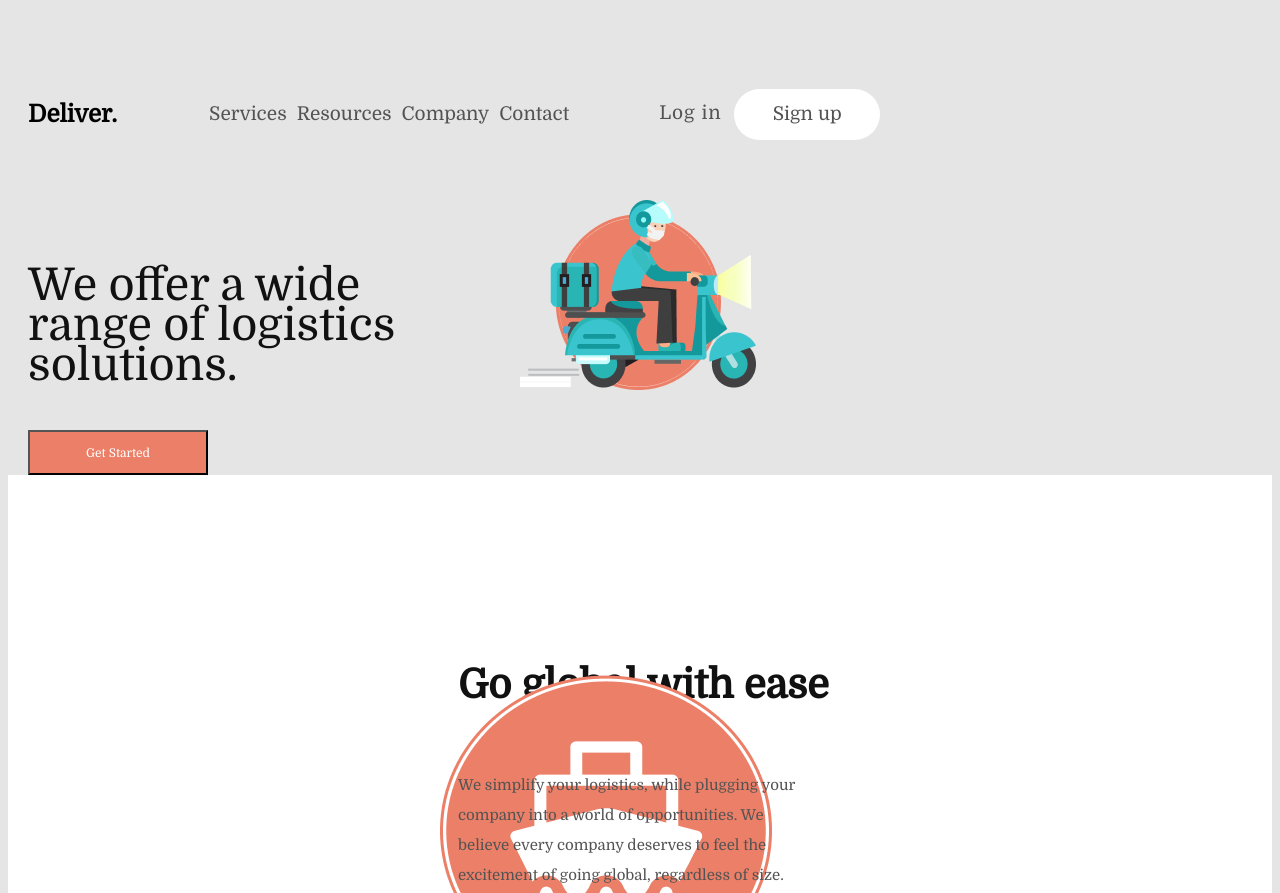
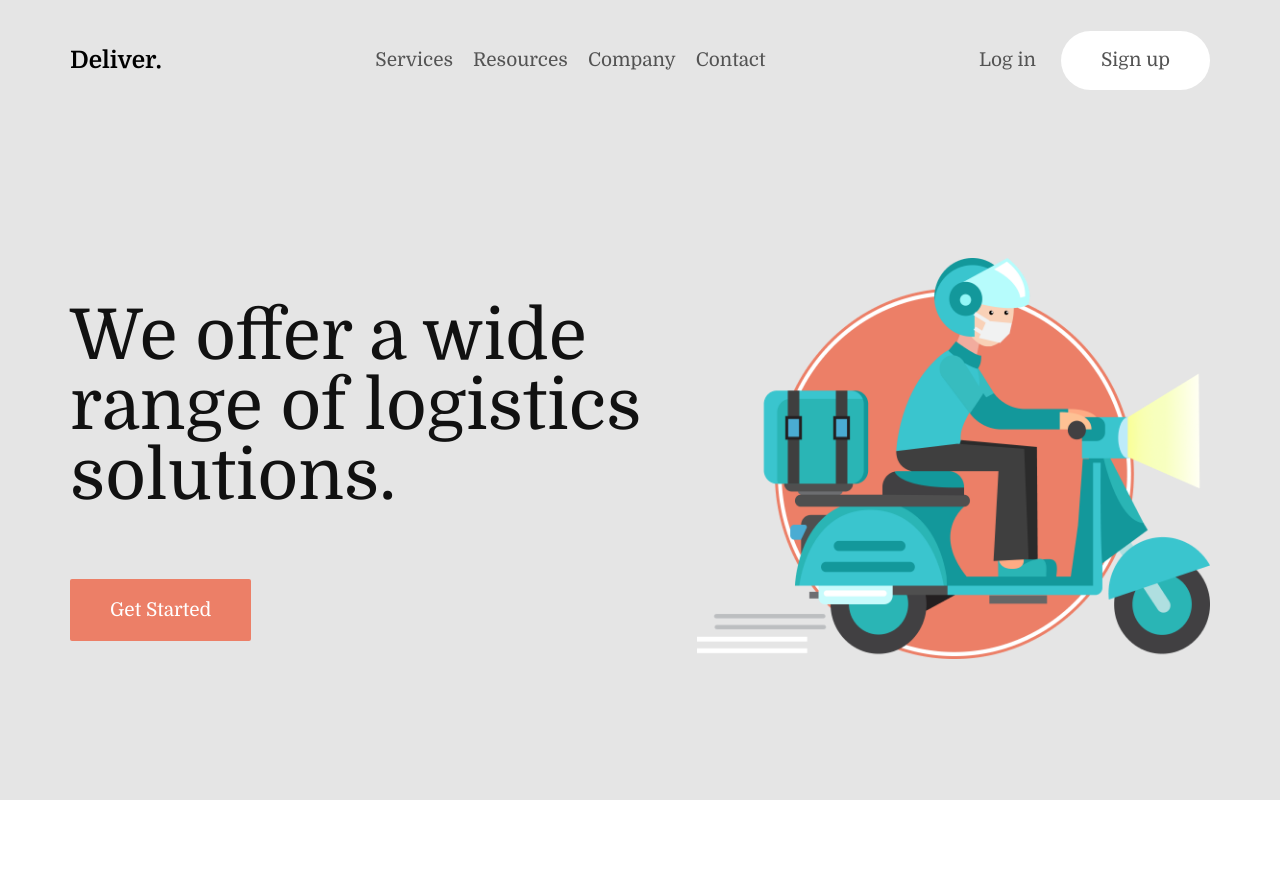
Before and after one commit to Temchic21/Deliver, a plain HTML site: page index.html in a window 1280 px wide. Shown: the top 893 px of the page. Drawn offline with Linux system fonts and the light colour scheme.

Commit message:
Update css and html

```diff
--- a/css/style.css
+++ b/css/style.css
@@ -1,47 +1,62 @@
+@import url("https://fonts.googleapis.com/css2?family=Domine:wght@400;700&display=swap");
+
 body {
   height: 100%;
   line-height: 1;
-  font-size: 15px;
+  font-size: 16px;
   background-color: #e5e5e5;
   font-family: "Domine", serif;
+  margin: 0;
 }
 
-.header {
-  position: relative;
-  margin-left: 20px;
-  margin-right: 20px;
-}
-
-.header-wrapper {
-  display: flex;
-  -webkit-box-align: center;
-  align-items: center;
-}
-
-.logo {
-  display: block;
-  width: 101px;
-  height: 27px;
-  margin-left: 0;
-  margin-top: 0;
-  font-family: "Domine";
-
-  font-weight: 700;
-  font-size: 24px;
-  line-height: 27px;
-}
-
-.main-menu {
-  display: flex;
-  list-style-type: none;
-  align-items: center;
-  padding: 80px;
+ul {
+  margin-block-start: 0;
+  margin-block-end: 0;
+  padding-inline-start: 0;
 }
 
 .container {
-  margin-right: 10px;
+  width: 100%;
+  margin-left: auto;
+  margin-right: auto;
+  padding-left: 15px;
+  padding-right: 15px;
+  max-width: 1140px;
+}
+
+/*
+  HEADER
+*/
+.header-wrapper {
+  display: flex;
+  justify-content: space-between;
+  align-items: center;
+  height: 120px;
+}
+
+.header-logo {
+  font-weight: 700;
+  font-size: 24px;
+}
+
+.header-logo-link {
+  color: #000000;
+  text-decoration: none;
+  transition: color 0.2s;
+}
+
+.header-logo-link:hover {
+  color: #535353;
+}
+
+.header-menu {
+  display: flex;
+  list-style-type: none;
+}
+
+.header-list {
+  margin-right: 20px;
   display: list-item;
-  font-family: "Domine";
   font-style: normal;
   font-weight: 400;
   font-size: 19px;
@@ -49,76 +64,106 @@ body {
   color: #535353;
 }
 
-.come {
-  width: 75px;
-  height: 25px;
-  font-family: "Domine";
-  font-style: normal;
-  font-weight: 400;
-  font-size: 19px;
-  line-height: 22px;
-  letter-spacing: 0.05em;
-  color: #535353;
+.header-list:last-child {
+  margin-right: 0;
 }
 
-.reserv {
-  width: 75px;
-  height: 22px;
-  font-family: "Domine";
-  font-style: normal;
-  font-weight: 50;
+.header-list-link {
+  color: #535353;
+  text-decoration: none;
+  transition: color 0.2s;
+}
+
+.header-list-link:hover {
+  color: #ec7f67;
+}
+
+.header-registration {
+  display: flex;
+  justify-content: space-between;
+  align-items: center;
+}
+
+.header-registration-login {
   font-size: 19px;
-  line-height: 50px;
+  color: #535353;
+  margin-right: 25px;
+  text-decoration: none;
+  transition: color 0.2s;
+}
+
+.header-registration-login:hover {
+  color: #ec7f67;
+}
+
+.header-registration-signup {
+  font-size: 19px;
   text-align: center;
   color: #535353;
-  width: 146px;
-  height: 51px;
-  top: 27px;
-
   background: #ffffff;
-  border-radius: 25.5px;
+  border-radius: 50px;
+  padding: 20px 40px;
+  text-decoration: none;
+  transition: all 0.2s;
 }
 
-.logistics {
-  margin-left: 20px;
-  font-family: "Domine";
-  font-style: normal;
-  font-weight: 200;
-  font-size: 45px;
-  line-height: 40px;
+.header-registration-signup:hover {
+  background: #535353;
+  color: #ffffff;
+}
+
+/*
+  MAIN OFFER
+ */
+.main-offer {
+  height: calc(100vh - 120px);
+  max-height: 950px;
+  display: flex;
+  justify-content: space-around;
+  align-items: center;
+}
+
+.main-offer-logistics {
+  display: flex;
+  flex-direction: column;
+  width: 55%;
+}
+
+.main-offer-logistics-text {
+  font-size: 70px;
   color: #111111;
 }
 
-button {
-  margin-left: 20px;
-  width: 237px;
-  height: 75px;
-  left: 253px;
-  top: 689px;
-
-  background: #ec7f67;
+.main-offer-logistics-button {
+  margin-top: 90px;
 }
 
-button {
-  width: 180px;
-  height: 45px;
-  left: 20px;
-  top: 450px;
-  font-family: "Domine";
-  font-style: normal;
-  font-weight: 400;
-  font-size: 12px;
-  line-height: 22px;
+.main-offer-logistics-button-link {
+  background: #ec7f67;
+  font-size: 19px;
   text-align: center;
   color: #ffffff;
+  border: 0;
+  padding: 20px 40px;
+  text-decoration: none;
+  transition: all 0.2s;
+  border-radius: 2px;
+}
+.main-offer-logistics-button-link:hover {
+  background: #ffffff;
+  color: #ec7f67;
 }
 
-.bike {
-  position: absolute;
-  left: 520px;
-  top: 200px;
+.main-offer-bike {
+  width: 45%;
+}
+.main-offer-bike-img {
+  width: 100%;
 }
 
+/*
+  GLOBAL
+ */
 .description {
   width: auto;
   height: auto;
@@ -129,7 +174,6 @@ button {
 .description-item {
   display: inline;
   position: relative;
-  font-family: "Domine";
   left: 450px;
   top: 170px;
   font-style: normal;
@@ -149,7 +193,6 @@ button {
   position: relative;
   margin-left: 450px;
   top: 200px;
-  font-family: "Domine";
   font-style: normal;
   font-weight: 100px;
   font-size: 15px;
@@ -160,7 +203,6 @@ button {
 .block_1 h1,
 .block_2 h1,
 .block_3 h1 {
-  font-family: "Domine";
   font-style: normal;
   font-weight: 700;
   font-size: 10px;
@@ -197,7 +239,6 @@ button {
 }
 
 .square {
-  font-family: "Domine";
   font-style: normal;
   font-weight: 400;
   font-size: 10px;
@@ -216,7 +257,6 @@ button {
 .services-item {
   width: auto;
   height: 200px;
-  font-family: "Domine";
   font-style: normal;
   font-weight: 700;
   font-size: 50px;
@@ -254,7 +294,6 @@ button {
   display: flex;
   flex-direction: row;
   justify-content: space-between;
-  font-family: "Domine";
   font-style: normal;
   font-weight: 200px;
   font-size: 10px;
@@ -266,7 +305,6 @@ button {
   display: flex;
   flex-direction: row;
   justify-content: space-between;
-  font-family: "Domine";
   font-style: normal;
   font-weight: 100px;
   font-size: 10px;
@@ -278,7 +316,6 @@ button {
 .more_2 h1,
 .more_3 h1,
 .more_4 h1 {
-  font-family: "Domine";
   font-style: normal;
   font-weight: 400;
   font-size: 16px;
@@ -333,7 +370,6 @@ button {
 
 .explore_1 {
   margin-top: 20px;
-  font-family: "Domine";
   font-style: normal;
   font-weight: 400;
   font-size: 19px;
@@ -354,7 +390,6 @@ button {
   width: auto;
   height: 100px;
   top: 150px;
-  font-family: "Domine";
   font-style: normal;
   font-weight: 700;
   font-size: 50px;
@@ -383,7 +418,6 @@ button {
   position: relative;
   top: 40px;
   left: 10px;
-  font-family: "Domine";
   font-style: normal;
   font-weight: 150px;
   font-size: 18px;
@@ -396,7 +430,6 @@ button {
   position: relative;
   top: 70px;
   left: 10px;
-  font-family: "Domine";
   font-style: normal;
   font-size: 9px;
   line-height: 15px;
@@ -415,7 +448,6 @@ button {
 .articles-info-1 {
   position: relative;
   top: 6px;
-  font-family: "Domine";
   font-style: normal;
   font-weight: 400;
   font-size: 7px;
@@ -445,7 +477,6 @@ button {
 }
 
 .cup_off {
-  font-family: "Domine";
   font-style: normal;
   font-weight: 200;
   font-size: 12px;
@@ -453,7 +484,6 @@ button {
 }
 
 .cup_on {
-  font-family: "Domine";
   font-style: normal;
   font-weight: 400;
   font-size: 10px;
@@ -483,7 +513,6 @@ button {
 }
 
 .laptop_off {
-  font-family: "Domine";
   font-style: normal;
   font-weight: 200;
   font-size: 12px;
@@ -491,7 +520,6 @@ button {
 }
 
 .laptop_on {
-  font-family: "Domine";
   font-style: normal;
   font-weight: 400;
   font-size: 10px;
@@ -521,7 +549,6 @@ button {
 }
 
 .mac_off {
-  font-family: "Domine";
   font-style: normal;
   font-weight: 200;
   font-size: 12px;
@@ -529,7 +556,6 @@ button {
 }
 
 .mac_on {
-  font-family: "Domine";
   font-style: normal;
   font-weight: 400;
   font-size: 10px;
@@ -559,7 +585,6 @@ button {
 }
 
 .leyb_off {
-  font-family: "Domine";
   font-style: normal;
   font-weight: 200;
   font-size: 12px;
@@ -567,7 +592,6 @@ button {
 }
 
 .leyb_on {
-  font-family: "Domine";
   font-style: normal;
   font-weight: 400;
   font-size: 10px;
@@ -588,7 +612,6 @@ button {
 .more-article-1 {
   position: relative;
   top: 20px;
-  font-family: "Domine";
   font-style: normal;
   font-weight: 400;
   font-size: 19px;
@@ -600,7 +623,6 @@ button {
 .client {
   position: relative;
   top: 500px;
-  font-family: "Domine";
   font-style: normal;
   font-weight: 700;
   font-size: 50px;
@@ -629,7 +651,6 @@ button {
   display: inline-block;
   bottom: 35px;
   left: 10px;
-  font-family: "Domine";
   font-style: normal;
   font-weight: 700;
   font-size: 15px;
@@ -642,7 +663,6 @@ button {
   display: inline-block;
   bottom: 35px;
   left: 75px;
-  font-family: "Domine";
   font-style: normal;
   font-weight: 400;
   font-size: 10px;
@@ -664,7 +684,6 @@ button {
   display: inline-block;
   bottom: 35px;
   left: 10px;
-  font-family: "Domine";
   font-style: normal;
   font-weight: 700;
   font-size: 15px;
@@ -677,7 +696,6 @@ button {
   display: inline-block;
   bottom: 35px;
   left: 75px;
-  font-family: "Domine";
   font-style: normal;
   font-weight: 400;
   font-size: 10px;
@@ -698,7 +716,6 @@ button {
   display: inline-block;
   bottom: 35px;
   left: 10px;
-  font-family: "Domine";
   font-style: normal;
   font-weight: 700;
   font-size: 15px;
@@ -711,7 +728,6 @@ button {
   display: inline-block;
   bottom: 35px;
   left: 75px;
-  font-family: "Domine";
   font-style: normal;
   font-weight: 400;
   font-size: 10px;
@@ -726,7 +742,6 @@ button {
 }
 
 .thank-you {
-  font-family: "Domine";
   font-style: normal;
   font-weight: 700;
   font-size: 20px;
@@ -743,7 +758,6 @@ button {
 .bracket-empty {
   position: relative;
   bottom: 40px;
-  font-family: "Domine";
   font-style: normal;
   font-weight: 400;
   font-size: 10px;
@@ -775,7 +789,6 @@ button {
   position: relative;
   top: 20px;
   left: 20px;
-  font-family: "Domine";
   font-style: normal;
   font-weight: 700;
   font-size: 15px;
@@ -785,7 +798,6 @@ button {
 .active {
   position: relative;
   left: 80px;
-  font-family: "Domine";
   font-style: normal;
   font-weight: 400;
   font-size: 10px;
@@ -803,7 +815,6 @@ button {
   position: relative;
   top: 20px;
   left: 20px;
-  font-family: "Domine";
   font-style: normal;
   font-weight: 700;
   font-size: 15px;
@@ -813,7 +824,6 @@ button {
 .shipments {
   position: relative;
   left: 80px;
-  font-family: "Domine";
   font-style: normal;
   font-weight: 400;
   font-size: 10px;
@@ -831,7 +841,6 @@ button {
   position: relative;
   top: 20px;
   left: 20px;
-  font-family: "Domine";
   font-style: normal;
   font-weight: 700;
   font-size: 15px;
@@ -841,7 +850,6 @@ button {
 .book {
   position: relative;
   left: 80px;
-  font-family: "Domine";
   font-style: normal;
   font-weight: 400;
   font-size: 10px;
@@ -858,7 +866,6 @@ button {
 }
 
 .ready-1 {
-  font-family: "Domine";
   font-style: normal;
   font-weight: 700;
   font-size: 40px;
@@ -879,7 +886,6 @@ button {
   position: relative;
   top: 50px;
   left: 50px;
-  font-family: "Domine";
   font-style: normal;
   font-weight: 400;
   font-size: 14px;
@@ -900,7 +906,6 @@ button {
 .account-1 {
   position: relative;
   top: 10px;
-  font-family: "Domine";
   font-style: normal;
   font-weight: 400;
   font-size: 10px;
@@ -925,7 +930,6 @@ button {
 }
 
 .kingdom {
-  font-family: "Domine";
   font-style: normal;
   font-weight: 700;
   font-size: 12px;
@@ -934,7 +938,6 @@ button {
 }
 
 .united {
-  font-family: "Domine";
   font-style: normal;
   font-weight: 400;
   font-size: 9px;
@@ -950,7 +953,6 @@ button {
 }
 
 .trends {
-  font-family: "Domine";
   font-style: normal;
   font-weight: 700;
   font-size: 12px;
@@ -959,7 +961,6 @@ button {
 }
 
 .events {
-  font-family: "Domine";
   font-style: normal;
   font-weight: 400;
   font-size: 9px;
@@ -975,7 +976,6 @@ button {
 }
 
 .terms {
-  font-family: "Domine";
   font-style: normal;
   font-weight: 700;
   font-size: 12px;
@@ -984,7 +984,6 @@ button {
 }
 
 .conditions {
-  font-family: "Domine";
   font-style: normal;
   font-weight: 400;
   font-size: 9px;
@@ -1005,7 +1004,6 @@ button {
   position: relative;
   left: 100px;
   top: 80px;
-  font-family: "Domine";
   font-style: normal;
   font-weight: 700;
   font-size: 15px;
@@ -1016,7 +1014,6 @@ button {
 .footer-1 {
   bottom: 50px;
   position: relative;
-  font-family: "Domine";
   font-style: normal;
   font-weight: 400;
   font-size: 12px;
@@ -1034,7 +1031,6 @@ button {
   position: relative;
   bottom: 110px;
   left: 720px;
-  font-family: "Domine";
   font-style: normal;
   font-weight: 400;
   font-size: 12px;
--- a/index.html
+++ b/index.html
@@ -5,34 +5,57 @@
         <meta charset="UTF-8">
         <meta http-equiv="X-UA-Compatible" content="IE=edge">
         <meta name="viewport" content="width=device-width, initial-scale=1.0">
-        <link rel="preconnect" href="https://fonts.googleapis.com">
-        <link rel="preconnect" href="https://fonts.gstatic.com" crossorigin>
-        <link href="https://fonts.googleapis.com/css2?family=Domine&display=swap" rel="stylesheet">
         <link rel="stylesheet" href="css/style.css">
         <title>Deliver</title>
     </head>
 
     <body>
-        <header class="header">
-            <div class="header-wrapper">
-                <span class="logo">Deliver.</span>
-                <ul class="main-menu">
-                    <li class="container">Services</li>
-                    <li class="container">Resources</li>
-                    <li class="container">Company</li>
-                    <li class="container">Contact</li>
-                </ul>
-                <span class="come">Log in</span>
-                <span class="reserv">Sign up</span>
+        <div class="container">
+            <header class="header">
+                <div class="header-wrapper">
+                    <div class="header-logo">
+                        <a class="header-logo-link" href="#">
+                            Deliver.
+                        </a>
+                    </div>
+                    <ul class="header-menu">
+                        <li class="header-list">
+                            <a class="header-list-link" href="#">Services</a>
+                        </li>
+                        <li class="header-list">
+                            <a class="header-list-link" href="#">Resources</a>
+                        </li>
+                        <li class="header-list">
+                            <a class="header-list-link" href="#">Company</a>
+                        </li>
+                        <li class="header-list">
+                            <a class="header-list-link" href="#">Contact</a>
+                        </li>
+                    </ul>
+                    <div class="header-registration">
+                        <a href="#" class="header-registration-login">Log in</a>
+                        <a href="#" class="header-registration-signup">Sign up</a>
+                    </div>
+                </div>
+            </header>
+        </div>
+
+        <div class="container">
+            <div class="main-offer">
+                <div class="main-offer-logistics">
+                    <div class="main-offer-logistics-text">
+                        We offer a wide range of logistics solutions.
+                    </div>
+                    <div class="main-offer-logistics-button">
+                        <a href="#" class="main-offer-logistics-button-link">Get Started</a>
+                    </div>
+                </div>
+                <div class="main-offer-bike">
+                    <img alt="bike" class="main-offer-bike-img" src="css/img/bike.png">
+                </div>
             </div>
-        </header>
-        <p class="logistics">
-            We offer a wide <br />
-            range of logistics <br />
-            solutions.
-        </p>
-        <button>Get Started</button>
-        <img alt="bike" class="bike" src="css/img/group-05.png">
+        </div>
+
         <div class="description">
             <h5 class="description-item">Go global with ease</h5>
             <img alt="" class="description-image" src="css/img/group-01.png">
```
Also changed, not shown: css/img/bike.png (added), css/img/group-05.png (deleted).
